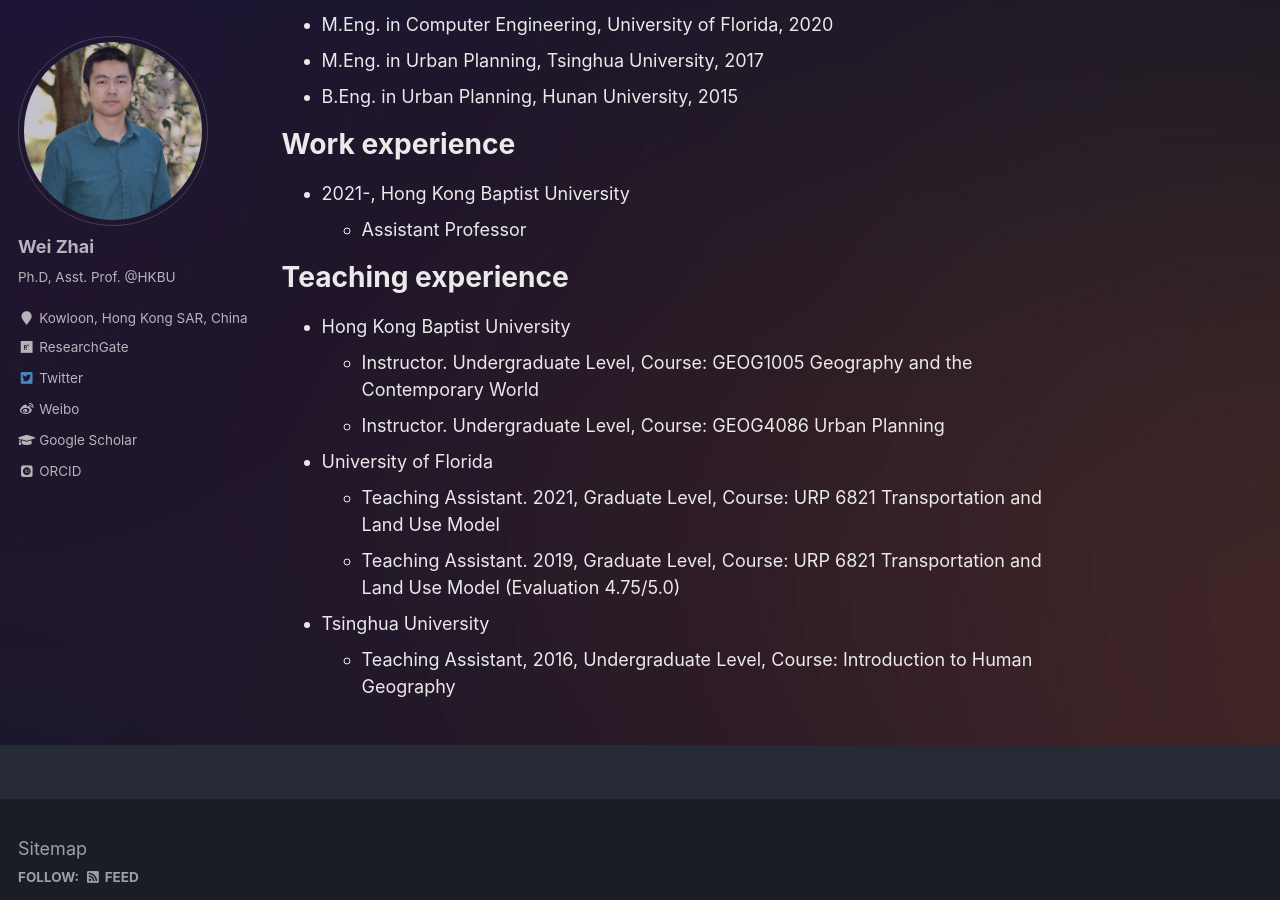
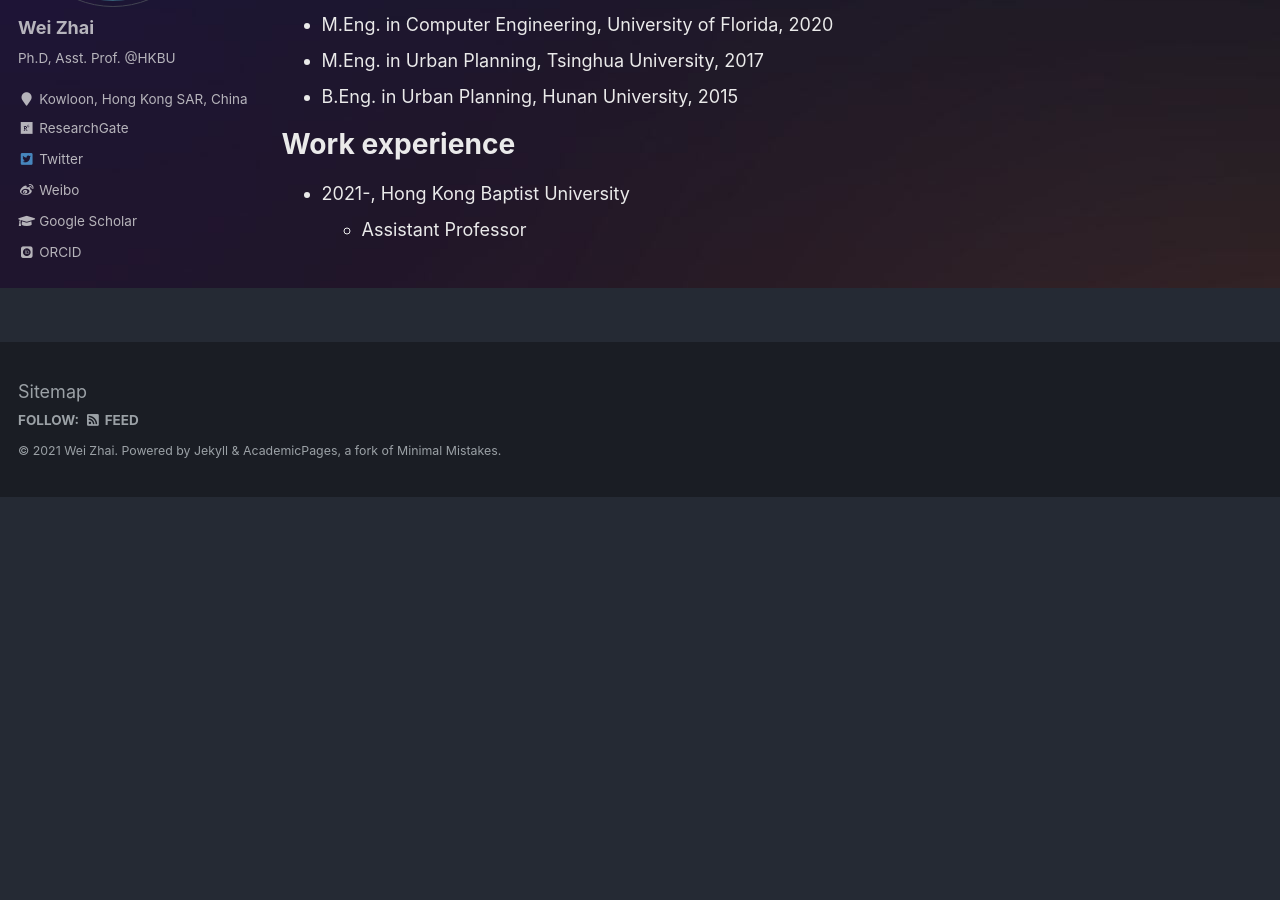
Before and after one commit to skywalkerzhai/weizhai.github.io, a Jekyll site: the page built from _pages/about.md, in a window 1280 px wide and 900 px high, scrolled down 503 px. Built offline with Jekyll 4.4.1, drawn with Linux system fonts in a browser that asks for light colours; some web fonts are replaced; after the commit the page ends 1000 px from its top, so only the background shows below that.

Commit message:
Update about.md

```diff
--- a/_pages/about.md
+++ b/_pages/about.md
@@ -26,18 +26,4 @@
 * 2021-, Hong Kong Baptist University
   * Assistant Professor
 
-Teaching experience
-======
-* Hong Kong Baptist University
-  * Instructor. Undergraduate Level, Course: GEOG1005 Geography and the Contemporary World
-  * Instructor. Undergraduate Level, Course: GEOG4086 Urban Planning
-
-* University of Florida
-  * Teaching Assistant. 2021, Graduate Level, Course: URP 6821 Transportation and Land Use Model
-  * Teaching Assistant. 2019, Graduate Level, Course: URP 6821 Transportation and Land Use Model (Evaluation 4.75/5.0)
-
-* Tsinghua University
-  * Teaching Assistant, 2016, Undergraduate Level, Course: Introduction to Human Geography
-
-
 <body background="https://skywalkerzhai.github.io/weizhai.github.io/images/background2.jpg">
```
